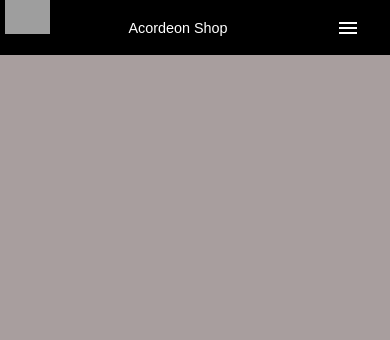
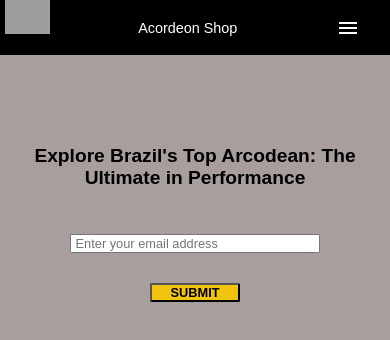
Before and after one commit to fabianortp/landing-page, a plain HTML site: page index.html in a window 390 px wide. Drawn offline with Linux system fonts and the light colour scheme; grey boxes are pictures that could not be loaded.

Commit message:
add title and email submit

```diff
--- a/index.html
+++ b/index.html
@@ -43,8 +43,19 @@
             </li>
         </ul>
       </nav>
+      <main id="main-doc">
+        <!--Section Title and email submit-->
+        <section id="email-submit">
+            <h1 id="title">Explore Brazil's Top Arcodean: The Ultimate in Performance</h1>
+            <form id="form" action="https://www.freecodecamp.com/email-submit">
+              <input id="email" name="email" type="email" placeholder=" Enter your email address" required>
+              <input id="submit" type="submit" value="Submit" class="btn">
+            </form>
+        </section>
+      </main>
 
       <script src="script.js" defer></script>
 
+
   </body>
 </html>
--- a/styles.css
+++ b/styles.css
@@ -15,7 +15,7 @@
     }
 
     li {
-      font-size: 1.3em;
+      font-size: 1.25em;
     }
 
     /*nav*/
@@ -62,6 +62,7 @@
 
     nav li:nth-child(2) {
         margin-right: auto;
+        padding-left: 18%;
     }
 
     .sidebar {
@@ -89,6 +90,48 @@
       display: none;
     }
 
+    /*section Title and email Submit*/
+
+    #email-submit {
+      display: flex;
+      flex-direction: column;
+      align-items: center;
+      text-align: center;
+      margin-top: 90px;
+    }
+
+    #title {
+      font-size: 2.1em;
+    }
+
+    #form {
+      display: flex;
+      flex-direction: column;
+      height: 75px;
+      align-items: center;
+      margin-top: 45px;
+    }
+
+    #email {
+      width: 340px;
+      font-size: 1.2em;
+    }
+
+    #submit {
+      margin-top: 30px;
+      font-size: 1.1em;
+      font-weight: 800;
+      text-transform: uppercase;
+      border-radius: 2px;
+      cursor: pointer;
+      width: 130px;
+      background-color: #f1c40f;
+    }
+
+    #submit:hover {
+          color: #c02828;
+      }
+
 
     @media(max-width: 800px) {
 
@@ -110,6 +153,27 @@
 
     #header-img {
       max-width: 60px;
+    }
+
+    nav li:nth-child(2) {
+      margin-right: auto;
+      padding-left: 5%;
+  }
+
+    /*section Title and email Submit*/
+
+    #title {
+      font-size: 1.5em;
+    }
+
+    #email {
+      width: 300px;
+      font-size: 1.0em;
+    }
+
+    #submit {
+      font-size: 1.0em;
+      width: 100px;
     }
 
 
@@ -137,4 +201,20 @@
       max-width: 50px;
     }
 
+    /*section Title and email Submit*/
+
+    #title {
+      font-size: 1.2em;
     }
+
+    #email {
+      width: 250px;
+      font-size: 0.8em;
+    }
+
+    #submit {
+      font-size: 0.8em;
+      width: 90px;
+    }
+
+    }
```
